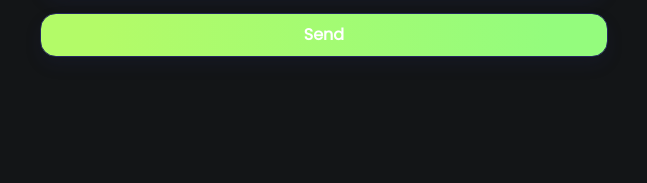
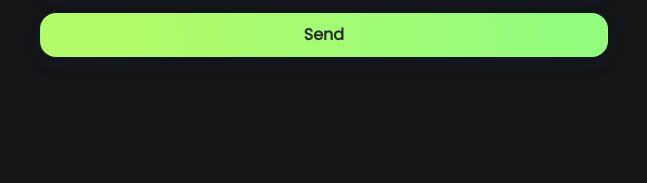
Before and after one commit to reza-mohmedi/krm-venture-website-frontend, a plain HTML site: page contacts.html in a window 1280 px wide. Shown: the part 601-784 px from the top of the page, 316-963 px from the left. Drawn offline with Linux system fonts and the light colour scheme.

```diff
--- a/contacts.html
+++ b/contacts.html
@@ -149,10 +149,7 @@
                   ></textarea>
                 </div>
                 <div>
-                  <button
-                    class="btn btn-primary shadow d-block w-100"
-                    type="submit"
-                  >
+                  <button class="btn shadow d-block w-100" type="submit">
                     Send
                   </button>
                 </div>
```
